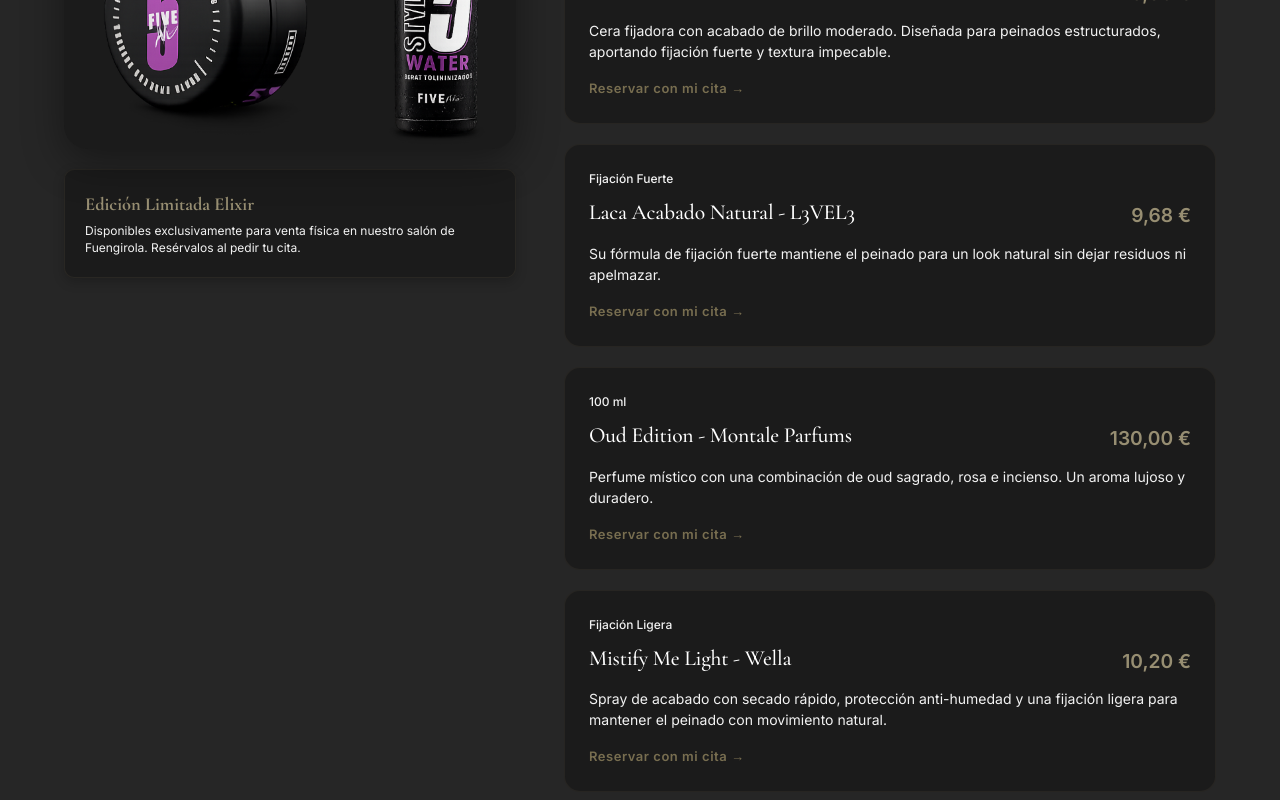
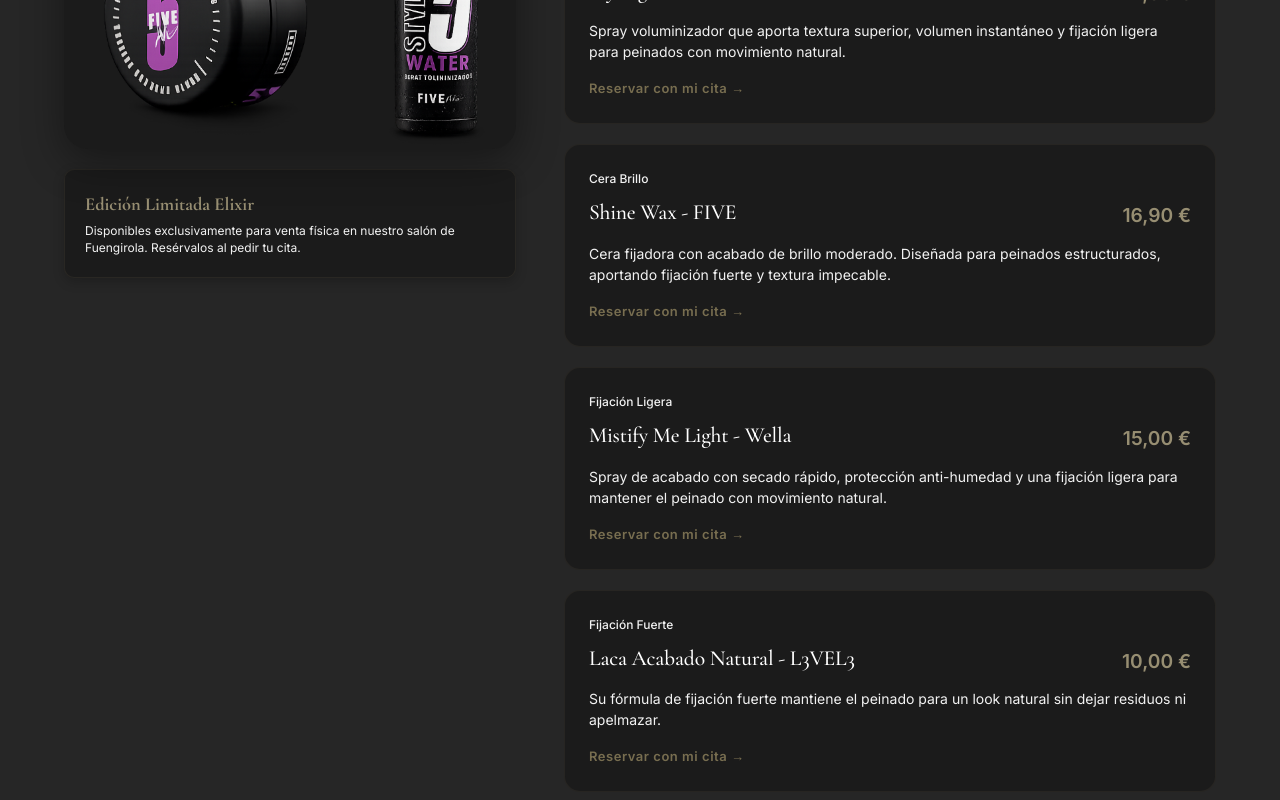
Before and after one commit to PatronLevi/elixirbarber, a React (Vite) app: page / in a window 1280 px wide. Shown: the part 4317-5117 px from the top of the page. Built offline with nearby package versions, Linux system fonts and the light colour scheme.

Commit message:
feat: sort perfumes first and update Mistify Me price to 15 and L3VEL3 to 10

```diff
--- a/src/sections/Products.jsx
+++ b/src/sections/Products.jsx
@@ -10,6 +10,13 @@
     price: '180,00 €',
     size: '100 ml',
     badge: 'Nuevo',
+  },
+  {
+    id: 'montale-oud-edition',
+    name: 'Oud Edition - Montale Parfums',
+    description: 'Perfume místico con una combinación de oud sagrado, rosa e incienso. Un aroma lujoso y duradero.',
+    price: '130,00 €',
+    size: '100 ml',
   },
   {
     id: 'five-styling-water',
@@ -26,25 +33,18 @@
     size: 'Cera Brillo',
   },
   {
+    id: 'wella-mistify-me',
+    name: 'Mistify Me Light - Wella',
+    description: 'Spray de acabado con secado rápido, protección anti-humedad y una fijación ligera para mantener el peinado con movimiento natural.',
+    price: '15,00 €',
+    size: 'Fijación Ligera',
+  },
+  {
     id: 'l3vel3-hair-spray',
     name: 'Laca Acabado Natural - L3VEL3',
     description: 'Su fórmula de fijación fuerte mantiene el peinado para un look natural sin dejar residuos ni apelmazar.',
-    price: '9,68 €',
+    price: '10,00 €',
     size: 'Fijación Fuerte',
-  },
-  {
-    id: 'montale-oud-edition',
-    name: 'Oud Edition - Montale Parfums',
-    description: 'Perfume místico con una combinación de oud sagrado, rosa e incienso. Un aroma lujoso y duradero.',
-    price: '130,00 €',
-    size: '100 ml',
-  },
-  {
-    id: 'wella-mistify-me',
-    name: 'Mistify Me Light - Wella',
-    description: 'Spray de acabado con secado rápido, protección anti-humedad y una fijación ligera para mantener el peinado con movimiento natural.',
-    price: '10,20 €',
-    size: 'Fijación Ligera',
   },
 ]
 
```
